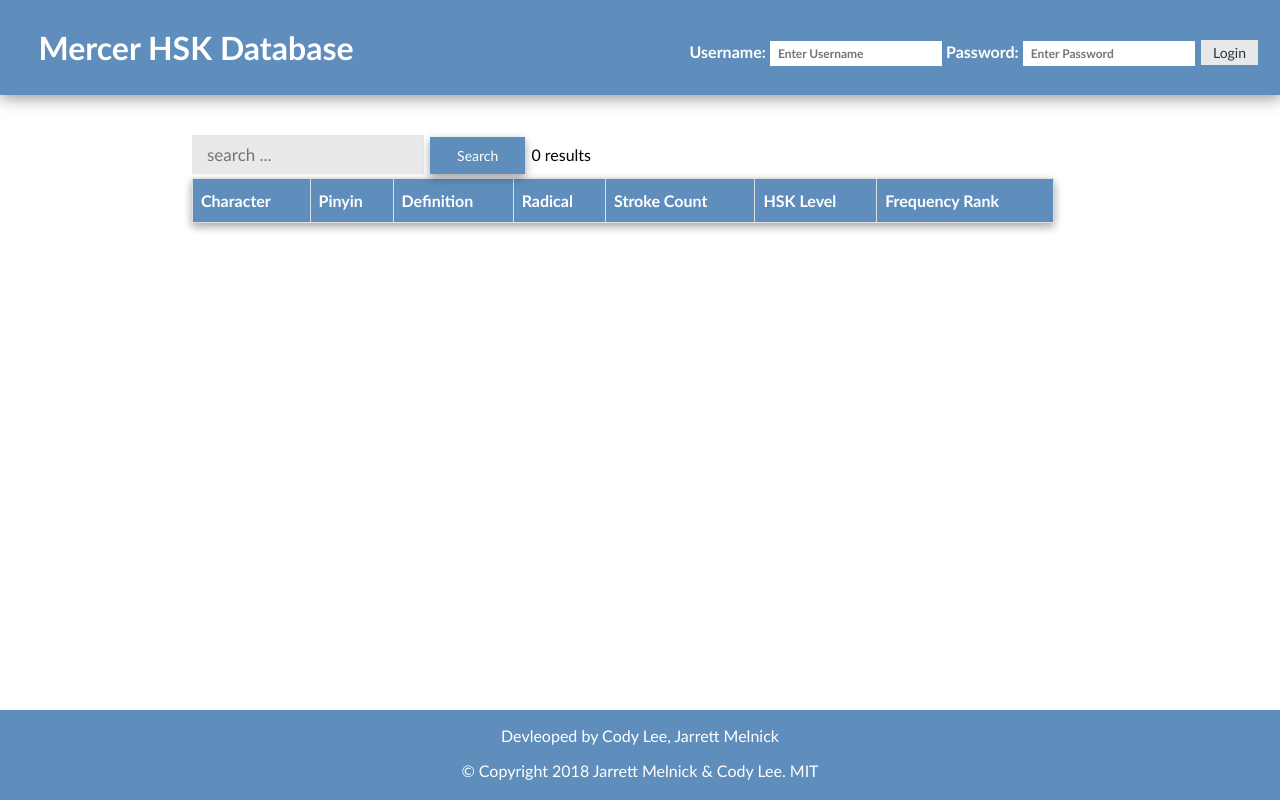
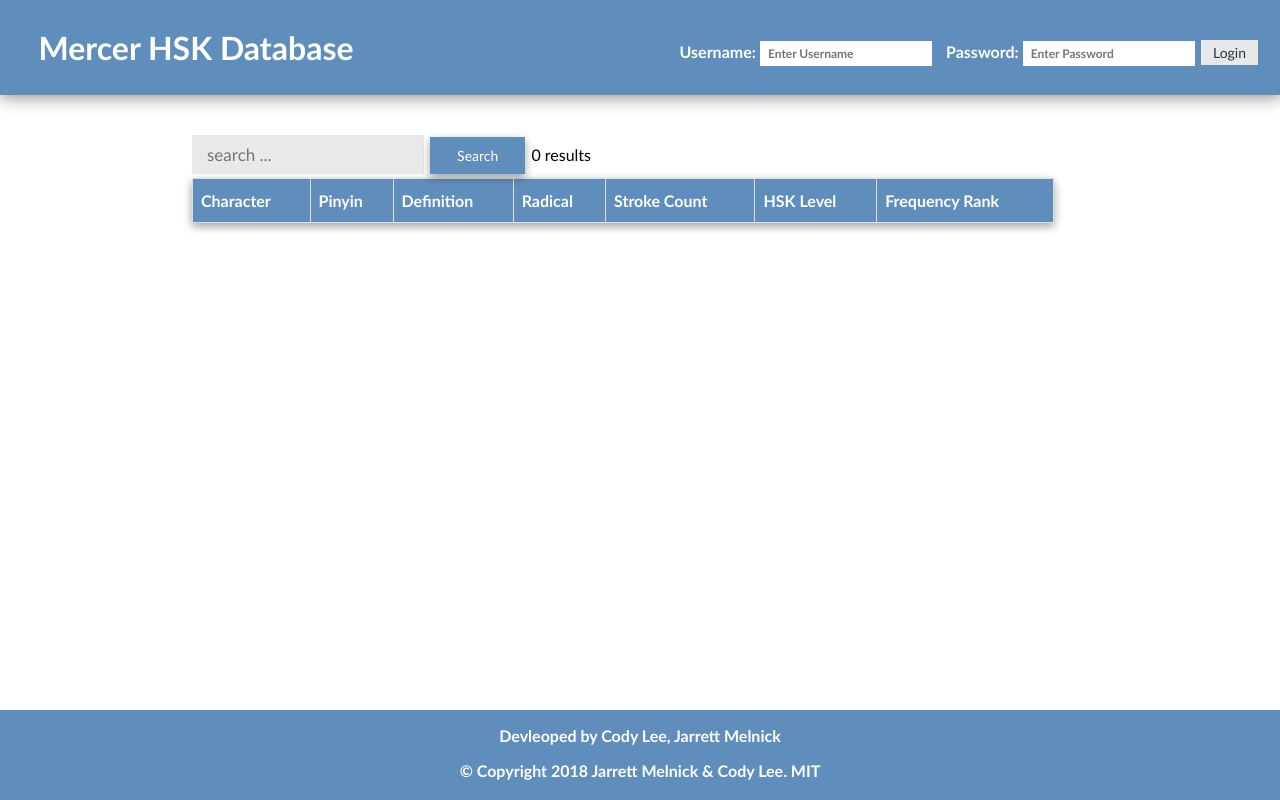
Before and after one commit to jmeln/ChineseDB, a PHP site: page / in a window 1280 px wide. Run offline with PHP 8.4, Linux system fonts and the light colour scheme; data that the repository does not hold is empty.

Commit message:
Minor CSS Update
restructured user login CSS

```diff
--- a/assets/css/main.css
+++ b/assets/css/main.css
@@ -39,12 +39,18 @@ body {
 	background: #608ebc;
 	text-align: center;
 	color: white;
+  font-weight: bold;
 }
 
 #loginContainer {
 	float: right;
   padding-top: 30px;
   padding-right: 20px;
+}
+
+#loginLabel {
+  font-size: 16;
+  margin-left: 10px;
 }
 
 #loginField {
@@ -78,15 +84,6 @@ body {
 
 .loginButton:hover {
   background-color: #d3d3d3;
-}
-
-#loginContainer: label {
-  padding-top: 9px;
-  padding-left: 15px;
-  padding-bottom: 9px;
-  padding-right: 6px;
-  font-size: 17px;
-  border: none;
 }
 
 #data {
--- a/index.php
+++ b/index.php
@@ -16,10 +16,10 @@
 
   <div id="header">
     <div id="loginContainer">
-      <label for="uname"><b>Username:</b></label>
+      <label for="uname" id="loginLabel"><b>Username:</b></label>
       <input type="text" id="loginField" placeholder="Enter Username" name="uname" required onfocus="this.placeholder=''" onblur="this.placeholder='Enter Username'">
 
-      <label for="psw"><b>Password:</b></label>
+      <label for="psw" id="loginLabel"><b>Password:</b></label>
       <input type="text" id="loginField" placeholder="Enter Password" name="psw" required onfocus="this.placeholder=''" onblur="this.placeholder='EnterPassword'"">
 
       <button class="loginButton" value="submit">Login</button>
```
